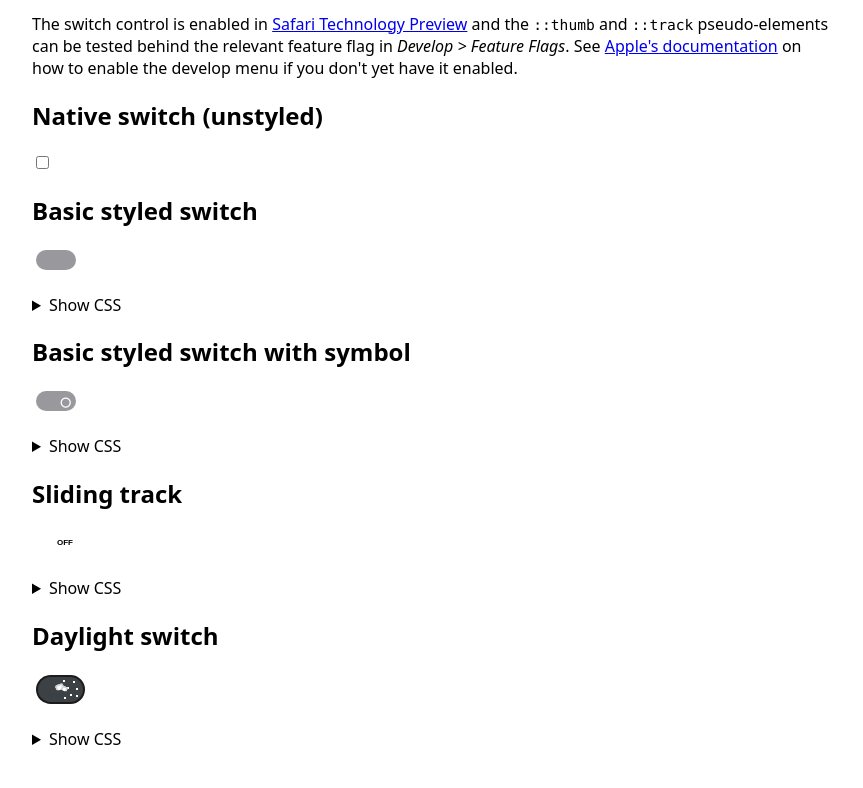
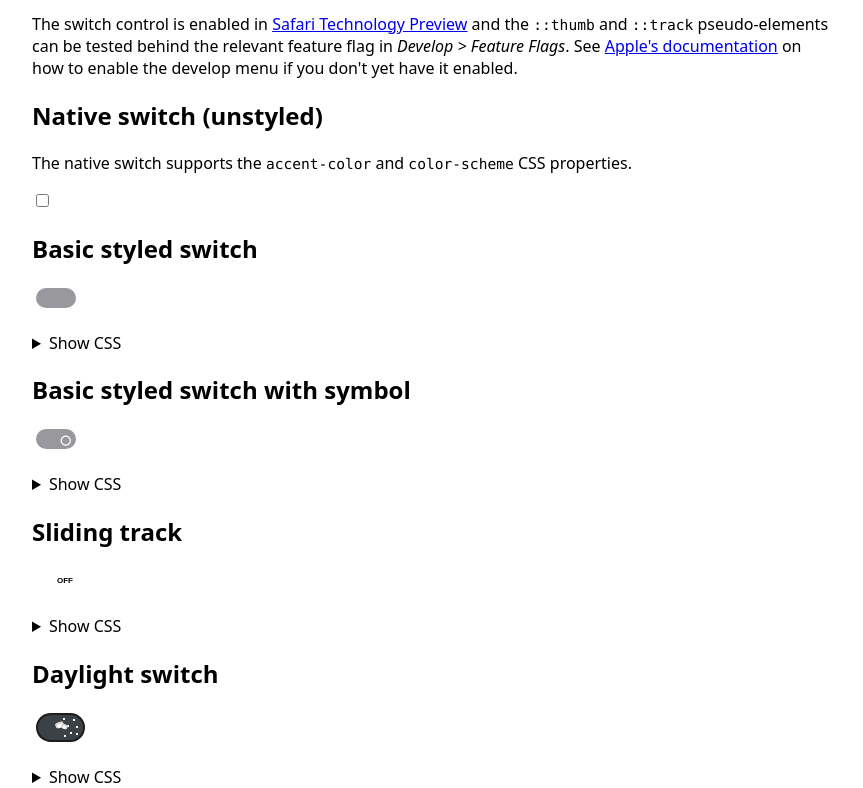
Before and after one commit to nt1m/html-switch-demos, a plain HTML site: page index.html in a window 1280 px wide. Shown: the part 133-921 px from the top of the page, without its empty margins (208-1071 px from the left). Before the commit the page ends 883 px from the top, so only its background shows below. Drawn offline with Linux system fonts and the light colour scheme.

Commit message:
Indicate that the native switch supports accent-color & color-scheme

```diff
--- a/index.html
+++ b/index.html
@@ -13,6 +13,7 @@
 
     <section class="example">
         <h1>Native switch (unstyled)</h1>
+        <p>The native switch supports the <code>accent-color</code> and <code>color-scheme</code> CSS properties.</p>
         <input type="checkbox" switch>
     </section>
     <section class="example">
```
